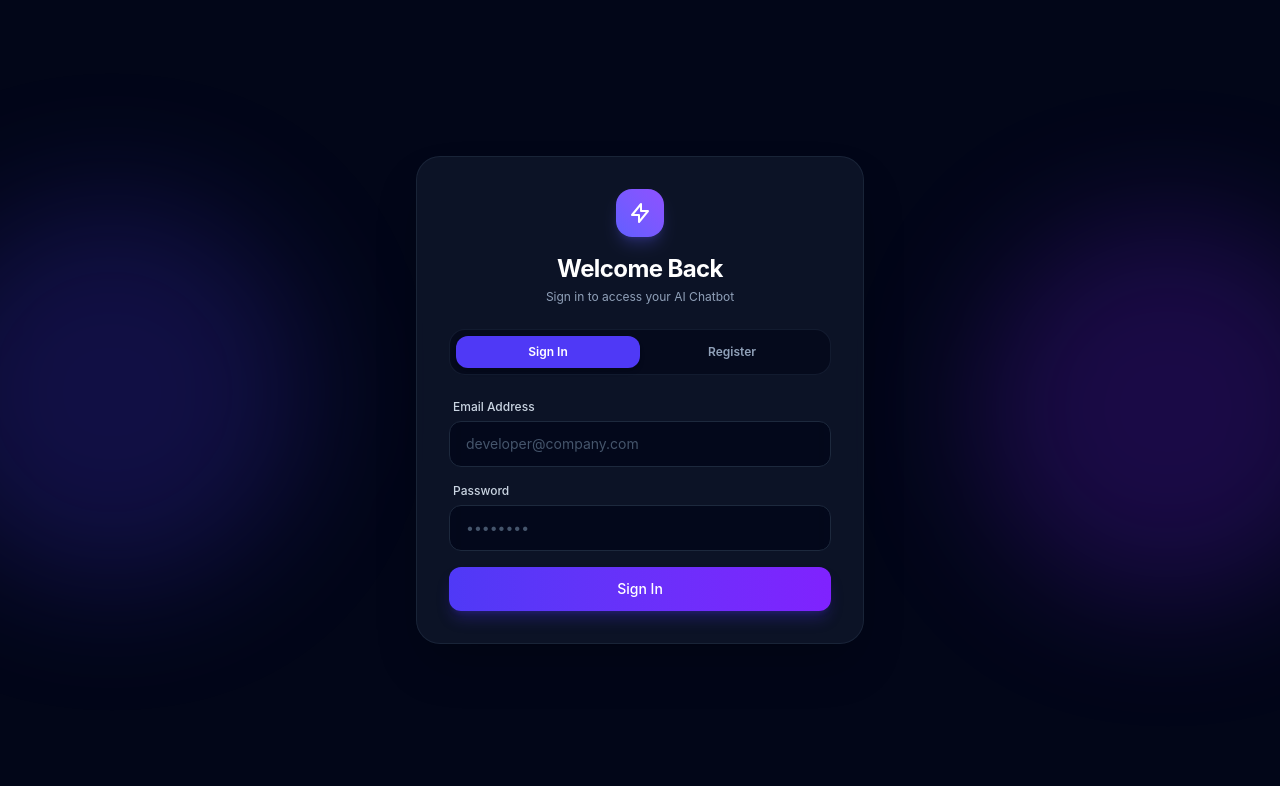
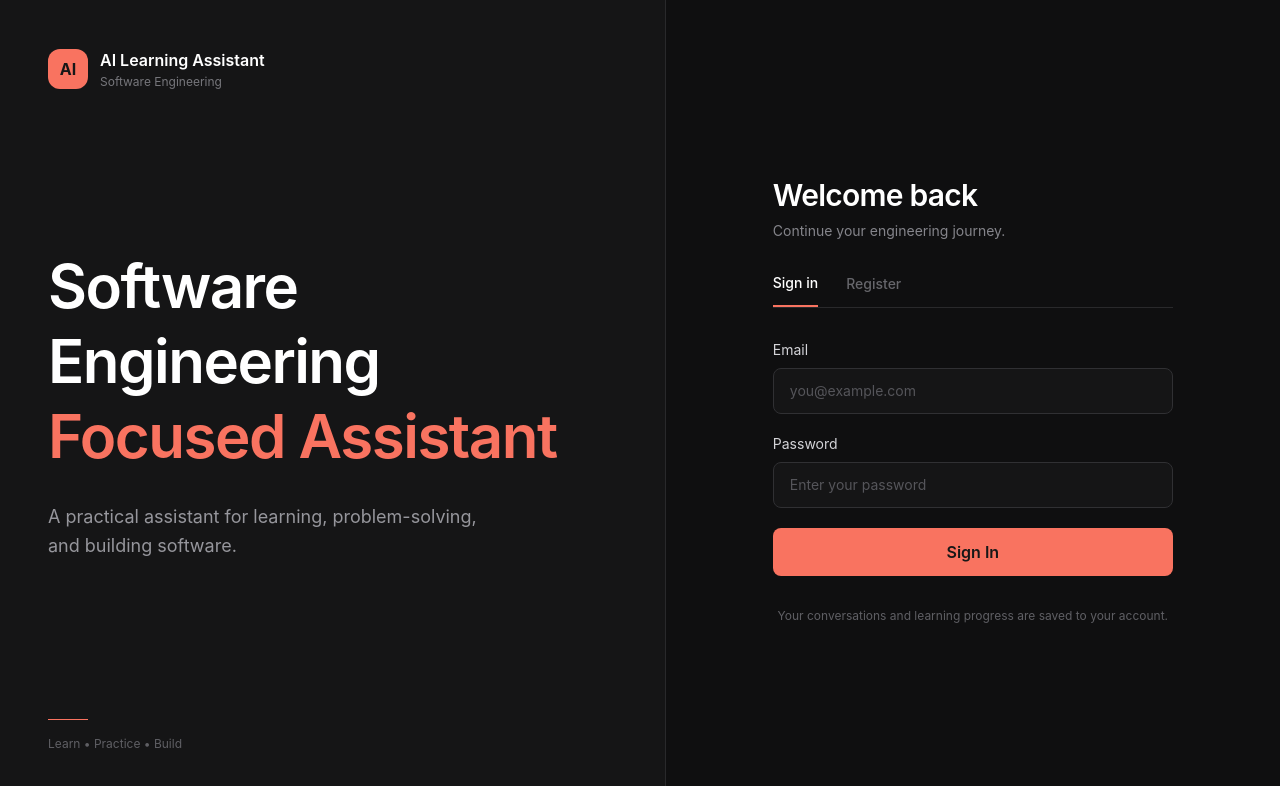
Before and after one commit to Pooja9783/ai-chatbot, a React (Vite) app in the folder client/: page / in a window 1280 px wide. Shown: the top 786 px of the page. Built offline with nearby package versions, Linux system fonts and the light colour scheme.

Commit message:
Worked on UI update and delete conversation

```diff
--- a/client/package.json
+++ b/client/package.json
@@ -11,6 +11,7 @@
   },
   "dependencies": {
     "@tailwindcss/vite": "^4.3.3",
+    "lucide-react": "^1.46.0",
     "react": "^19.2.8",
     "react-dom": "^19.2.8",
     "react-markdown": "^10.1.0",
--- a/client/src/App.jsx
+++ b/client/src/App.jsx
@@ -1,20 +1,14 @@
 import { useAuth } from "./context/AuthContext";
 import AuthModal from "./components/AuthModal";
-import MainChat from "./components/MainChat"
-
-
+import MainChat from "./components/MainChat";
 
 export default function App() {
   const { user, loading } = useAuth();
 
+
   if (loading) {
-    return (
-      <div className="min-h-screen bg-slate-950 flex flex-col items-center justify-center text-slate-400 gap-3">
-        <div className="w-6 h-6 border-2 border-indigo-500 border-t-transparent rounded-full animate-spin" />
-        <span className="text-xs tracking-wide">Loading workspace...</span>
-      </div>
-    );
+    return null;
   }
 
-  return !user ? <AuthModal /> : <MainChat />;
+  return user ? <MainChat /> : <AuthModal />;
 }
--- a/client/src/components/AuthModal.jsx
+++ b/client/src/components/AuthModal.jsx
@@ -1,5 +1,3 @@
-// src/components/AuthModal.jsx
-
 import { useState } from "react";
 import { useAuth } from "../context/AuthContext";
 
@@ -28,14 +26,13 @@ export default function AuthModal() {
 
     try {
       if (isLogin) {
-        // Logging in triggers state change in AuthContext -> loads Chatbot
         await login(email, password);
       } else {
-        // Register user -> show success banner & switch to login view
         await register(name, email, password);
-        setSuccessMsg("Account created successfully! Please sign in.");
+
+        setSuccessMsg("Account created successfully. Please sign in.");
         setIsLogin(true);
-        setPassword(""); // clear password for login step
+        setPassword("");
       }
     } catch (err) {
       setError(err.message || "Authentication failed. Please try again.");
@@ -45,130 +42,196 @@ export default function AuthModal() {
   };
 
   return (
-    <div className="min-h-screen bg-slate-950 flex items-center justify-center p-4 relative overflow-hidden font-sans">
+    <div className="min-h-screen bg-[#0F0F10] text-white flex">
 
-      {/* Background Blobs */}
-      <div className="absolute top-1/4 -left-20 w-96 h-96 bg-indigo-600/20 rounded-full blur-3xl pointer-events-none" />
-      <div className="absolute bottom-1/4 -right-20 w-96 h-96 bg-violet-600/20 rounded-full blur-3xl pointer-events-none" />
+      {/* Left Side */}
+      <section className="hidden lg:flex lg:w-[52%] bg-[#151516] border-r border-[#29292B] p-12 flex-col justify-between">
 
-      {/* Glassmorphic Container */}
-      <div className="w-full max-w-md bg-slate-900/80 backdrop-blur-xl border border-slate-800/80 rounded-3xl p-8 shadow-2xl relative z-10">
+        {/* Brand */}
+        <div className="flex items-center gap-3">
+          <div className="w-10 h-10 rounded-xl bg-[#F97360] flex items-center justify-center">
+            <span className="text-[#171717] font-bold">AI</span>
+          </div>
 
-        {/* Brand Badge */}
-        <div className="text-center mb-6">
-          <div className="inline-flex items-center justify-center w-12 h-12 rounded-2xl bg-gradient-to-tr from-indigo-500 to-violet-500 shadow-lg shadow-indigo-500/25 mb-4">
-            <svg className="w-6 h-6 text-white" fill="none" stroke="currentColor" viewBox="0 0 24 24">
-              <path strokeLinecap="round" strokeLinejoin="round" strokeWidth={2} d="M13 10V3L4 14h7v7l9-11h-7z" />
-            </svg>
+          <div>
+            <p className="text-white font-semibold">
+              AI Learning Assistant
+            </p>
+
+            <p className="text-xs text-[#77777C] mt-0.5">
+              Software Engineering
+            </p>
           </div>
-          <h2 className="text-2xl font-bold text-white tracking-tight">
-            {isLogin ? "Welcome Back" : "Join the Platform"}
-          </h2>
-          <p className="text-xs text-slate-400 mt-1">
-            {isLogin
-              ? "Sign in to access your AI Chatbot"
-              : "Create an account to get started"}
+        </div>
+
+
+        {/* Main Content */}
+        <div className="max-w-lg">
+
+          <h1 className="text-5xl xl:text-6xl font-semibold leading-tight tracking-tight text-white">
+            Software Engineering
+            <br />
+
+            <span className="text-[#F97360]">
+              Focused Assistant
+            </span>
+          </h1>
+
+          <p className="mt-7 text-lg leading-relaxed text-[#96969C] max-w-md">
+            A practical assistant for learning,
+            problem-solving, and building software.
+          </p>
+
+        </div>
+
+
+        {/* Bottom */}
+        <div>
+          <div className="w-10 h-px bg-[#F97360] mb-4" />
+
+          <p className="text-xs text-[#5F5F64]">
+            Learn • Practice • Build
           </p>
         </div>
 
-        {/* Sliding Tab Control */}
-        <div className="relative flex bg-slate-950/60 p-1.5 rounded-2xl border border-slate-800/60 mb-6">
-          <div
-            className={`absolute top-1.5 bottom-1.5 w-[calc(50%-6px)] bg-indigo-600 rounded-xl transition-all duration-300 ease-in-out shadow-md ${
-              isLogin ? "left-1.5" : "left-[calc(50%+3px)]"
-            }`}
-          />
+      </section>
+      {/* Right Side */}
+      <section className="flex-1 flex items-center justify-center px-6 py-12">
+
+        <div className="w-full max-w-[400px]">
+
+          {/* Mobile Brand */}
+          <div className="lg:hidden flex items-center gap-3 mb-12">
+            <div className="w-10 h-10 rounded-xl bg-[#F97360] flex items-center justify-center">
+              <span className="text-[#171717] font-bold">AI</span>
+            </div>
+
+            <span className="font-semibold">
+              AI Learning Assistant
+            </span>
+          </div>
+
+          {/* Heading */}
+          <div className="mb-8">
+            <h2 className="text-3xl font-semibold tracking-tight">
+              {isLogin ? "Welcome back" : "Create your account"}
+            </h2>
+
+            <p className="text-sm text-[#85858B] mt-2">
+              {isLogin
+                ? "Continue your engineering journey."
+                : "Start building your engineering skills."}
+            </p>
+          </div>
+
+          {/* Tabs */}
+          <div className="flex gap-7 border-b border-[#29292B] mb-8">
             <button
               type="button"
               onClick={() => handleSwitchTab(true)}
-            className={`flex-1 py-2 text-xs font-semibold rounded-xl relative z-10 transition-colors ${
-              isLogin ? "text-white" : "text-slate-400 hover:text-slate-200"
+              className={`pb-3 text-sm font-medium transition ${isLogin
+                ? "text-white border-b-2 border-[#F97360]"
+                : "text-[#66666B] hover:text-white"
                 }`}
             >
-            Sign In
+              Sign in
             </button>
+
             <button
               type="button"
               onClick={() => handleSwitchTab(false)}
-            className={`flex-1 py-2 text-xs font-semibold rounded-xl relative z-10 transition-colors ${
-              !isLogin ? "text-white" : "text-slate-400 hover:text-slate-200"
+              className={`pb-3 text-sm font-medium transition ${!isLogin
+                ? "text-white border-b-2 border-[#F97360]"
+                : "text-[#66666B] hover:text-white"
                 }`}
             >
               Register
             </button>
           </div>
 
-        {/* Dynamic Success Banner */}
+          {/* Messages */}
           {successMsg && (
-          <div className="mb-5 p-3.5 bg-emerald-500/10 border border-emerald-500/20 rounded-2xl text-emerald-400 text-xs text-center font-medium">
+            <div className="mb-5 px-4 py-3 bg-emerald-500/10 border border-emerald-500/20 rounded-lg text-emerald-400 text-sm">
               {successMsg}
             </div>
           )}
 
-        {/* Dynamic Error Banner */}
           {error && (
-          <div className="mb-5 p-3.5 bg-red-500/10 border border-red-500/20 rounded-2xl text-red-400 text-xs text-center font-medium">
+            <div className="mb-5 px-4 py-3 bg-red-500/10 border border-red-500/20 rounded-lg text-red-400 text-sm">
               {error}
             </div>
           )}
 
-        {/* Auth Form */}
-        <form onSubmit={handleSubmit} className="space-y-4">
+          {/* Form */}
+          <form onSubmit={handleSubmit} className="space-y-5">
 
             {!isLogin && (
-            <div className="space-y-1.5">
-              <label className="block text-xs font-medium text-slate-300 ml-1">
+              <div>
+                <label className="block text-sm text-[#D4D4D8] mb-2">
                   Username
                 </label>
+
                 <input
                   type="text"
                   value={name}
                   onChange={(e) => setName(e.target.value)}
-                placeholder="John Doe"
-                required={!isLogin}
-                className="w-full bg-slate-950/80 border border-slate-800 rounded-xl px-4 py-3 text-sm text-white placeholder:text-slate-600 focus:outline-none focus:border-indigo-500 focus:ring-1 focus:ring-indigo-500 transition-all"
+                  placeholder="Your name"
+                  required
+                  className="w-full bg-[#151516] border border-[#303033] rounded-lg px-4 py-3 text-sm text-white placeholder:text-[#55555A] outline-none focus:border-[#F97360] transition"
                 />
               </div>
             )}
 
-          <div className="space-y-1.5">
-            <label className="block text-xs font-medium text-slate-300 ml-1">
-              Email Address
+            <div>
+              <label className="block text-sm text-[#D4D4D8] mb-2">
+                Email
               </label>
+
               <input
                 type="email"
                 value={email}
                 onChange={(e) => setEmail(e.target.value)}
-              placeholder="developer@company.com"
+                placeholder="you@example.com"
                 required
-              className="w-full bg-slate-950/80 border border-slate-800 rounded-xl px-4 py-3 text-sm text-white placeholder:text-slate-600 focus:outline-none focus:border-indigo-500 focus:ring-1 focus:ring-indigo-500 transition-all"
+                className="w-full bg-[#151516] border border-[#303033] rounded-lg px-4 py-3 text-sm text-white placeholder:text-[#55555A] outline-none focus:border-[#F97360] transition"
               />
             </div>
 
-          <div className="space-y-1.5">
-            <label className="block text-xs font-medium text-slate-300 ml-1">
+            <div>
+              <label className="block text-sm text-[#D4D4D8] mb-2">
                 Password
               </label>
+
               <input
                 type="password"
                 value={password}
                 onChange={(e) => setPassword(e.target.value)}
-              placeholder="••••••••"
+                placeholder="Enter your password"
                 required
-              className="w-full bg-slate-950/80 border border-slate-800 rounded-xl px-4 py-3 text-sm text-white placeholder:text-slate-600 focus:outline-none focus:border-indigo-500 focus:ring-1 focus:ring-indigo-500 transition-all"
+                className="w-full bg-[#151516] border border-[#303033] rounded-lg px-4 py-3 text-sm text-white placeholder:text-[#55555A] outline-none focus:border-[#F97360] transition"
               />
             </div>
 
             <button
               type="submit"
               disabled={loading}
-            className="w-full bg-gradient-to-r from-indigo-600 to-violet-600 hover:from-indigo-500 hover:to-violet-500 disabled:opacity-50 text-white font-medium text-sm py-3 rounded-xl transition shadow-lg shadow-indigo-600/25 mt-2 flex items-center justify-center gap-2"
+              className="w-full bg-[#F97360] hover:bg-[#FB806E] disabled:bg-[#303033] disabled:text-[#66666B] text-[#171717] font-semibold py-3 rounded-lg transition"
             >
-            {loading ? "Processing..." : isLogin ? "Sign In" : "Create Account"}
+              {loading
+                ? "Please wait..."
+                : isLogin
+                  ? "Sign In"
+                  : "Create Account"}
             </button>
+
           </form>
 
+          <p className="text-xs text-[#5F5F64] text-center mt-8">
+            Your conversations and learning progress are saved to your account.
+          </p>
+
         </div>
+      </section>
     </div>
   );
 }
--- a/client/src/components/Login.jsx
+++ /dev/null
@@ -1,101 +0,0 @@
-import { useState } from "react";
-import { useAuth } from "../context/AuthContext";
-
-export default function Login({ onSwitchToRegister }) {
-  const [email, setEmail] = useState("");
-  const [password, setPassword] = useState("");
-  const [error, setError] = useState("");
-  const [loading, setLoading] = useState(false);
-
-  const { login } = useAuth();
-
-  const handleSubmit = async (e) => {
-    e.preventDefault();
-    setError("");
-    setLoading(true);
-
-    try {
-      await login(email, password);
-    } catch (err) {
-      setError(err.message || "Invalid credentials. Please try again.");
-    } finally {
-      setLoading(false);
-    }
-  };
-
-  return (
-    <div className="min-h-screen bg-slate-950 flex items-center justify-center px-4">
-      <div className="max-w-md w-full bg-slate-900 border border-slate-800 rounded-2xl p-8 shadow-2xl">
-
-        {/* Header */}
-        <div className="text-center mb-8">
-          <div className="inline-flex items-center justify-center w-12 h-12 rounded-xl bg-indigo-500/20 border border-indigo-400/20 mb-3">
-            ✨
-          </div>
-          <h2 className="text-2xl font-bold text-white">Welcome Back</h2>
-          <p className="text-sm text-slate-400 mt-1">
-            Sign in to access your AI software discussions
-          </p>
-        </div>
-
-        {/* Error Alert */}
-        {error && (
-          <div className="mb-6 p-3 bg-red-500/10 border border-red-500/20 rounded-xl text-red-400 text-sm text-center">
-            {error}
-          </div>
-        )}
-
-        {/* Form */}
-        <form onSubmit={handleSubmit} className="space-y-5">
-          <div>
-            <label className="block text-xs font-medium text-slate-400 mb-2">
-              Email Address
-            </label>
-            <input
-              type="email"
-              value={email}
-              onChange={(e) => setEmail(e.target.value)}
-              placeholder="developer@example.com"
-              required
-              className="w-full bg-slate-950 border border-slate-800 rounded-xl px-4 py-3 text-white placeholder:text-slate-600 focus:outline-none focus:border-indigo-500 transition"
-            />
-          </div>
-
-          <div>
-            <label className="block text-xs font-medium text-slate-400 mb-2">
-              Password
-            </label>
-            <input
-              type="password"
-              value={password}
-              onChange={(e) => setPassword(e.target.value)}
-              placeholder="••••••••"
-              required
-              className="w-full bg-slate-950 border border-slate-800 rounded-xl px-4 py-3 text-white placeholder:text-slate-600 focus:outline-none focus:border-indigo-500 transition"
-            />
-          </div>
-
-          <button
-            type="submit"
-            disabled={loading}
-            className="w-full bg-indigo-600 hover:bg-indigo-500 disabled:bg-slate-800 disabled:text-slate-600 text-white font-medium py-3 rounded-xl transition shadow-lg shadow-indigo-600/20"
-          >
-            {loading ? "Signing in..." : "Sign In"}
-          </button>
-        </form>
-
-        {/* Footer Toggle */}
-        <div className="mt-6 text-center text-xs text-slate-500">
-          Don't have an account?{" "}
-          <button
-            onClick={onSwitchToRegister}
-            className="text-indigo-400 hover:text-indigo-300 font-medium ml-1 outline-none"
-          >
-            Create Account
-          </button>
-        </div>
-
-      </div>
-    </div>
-  );
-}
```
Also changed, not shown: client/src/components/ConfirmModal.jsx (added, +33 -0 lines), client/src/components/MainChat.jsx (+67 -0 lines), client/src/components/Sidebar.jsx (+35 -11 lines), 1 other file (tests, documents, lock files or other folders). Lines whose indentation alone changed are shown as unchanged.
